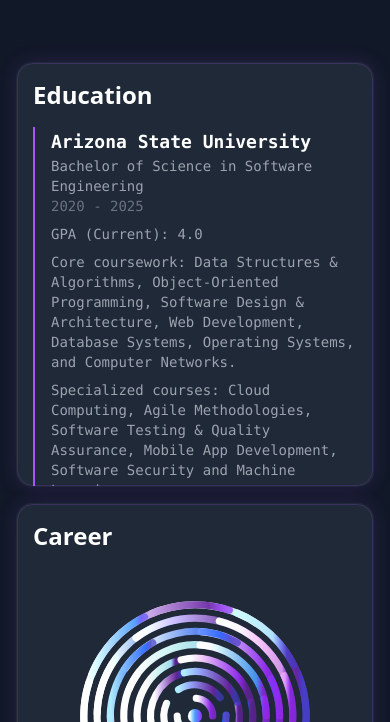
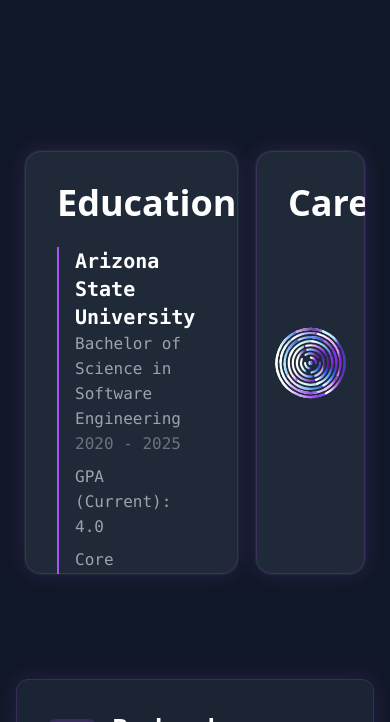
Before and after one commit to Jheathc1/jhWebsite, a React (Vite) app: page / in a window 390 px wide. Shown: the part 1382-2104 px from the top of the page. Built offline with nearby package versions, Linux system fonts and the light colour scheme.

Commit message:
Reverted careerSection mobile formatting

```diff
--- a/src/components/CareerSection.jsx
+++ b/src/components/CareerSection.jsx
@@ -28,16 +28,16 @@
   }, [pendingSection]);
 
   return (
-    <div className="w-full py-12 md:py-24">
+    <div className="w-full py-24">
       <div className="w-full relative">
-        <div className="max-w-7xl mx-auto px-4 md:px-6">
-          <div className="flex flex-col lg:flex-row gap-4 transition-all duration-500 ease-in-out">
+        <div className="max-w-7xl mx-auto px-6 py-10">
+          <div className="flex gap-4 transition-all duration-500 ease-in-out">
             {/* Education Section */}
             <div
-              className={`relative rounded-2xl bg-gray-800 p-4 md:p-8 transition-all duration-500 ease-in-out cursor-pointer overflow-hidden
+              className={`relative rounded-2xl bg-gray-800 p-8 transition-all duration-500 ease-in-out cursor-pointer overflow-hidden
                 border border-transparent hover:border-purple-500/50
-                w-full lg:${activeSection === 'education' ? 'w-[1500px]' : 'w-[500px]'}
-                h-[425px]`}
+                ${activeSection === 'education' ? 'w-[1500px]' : 'w-[500px]'}
+                min-h-[400px] h-[425px]`}
               onClick={() => handleSectionClick('education')}
               style={{
                 boxShadow: '0 0 20px rgba(168, 85, 247, 0.15)',
@@ -49,8 +49,8 @@
                 <div className="absolute inset-0 bg-gradient-to-r from-purple-500/10 to-blue-500/10 rounded-2xl blur-xl" />
               </div>
 
-              <div className="flex items-center justify-between mb-4 md:mb-6">
-                <h2 className="text-2xl md:text-4xl font-bold text-white">Education</h2>
+              <div className="flex items-center justify-between mb-6">
+                <h2 className="text-4xl font-bold text-white">Education</h2>
               </div>
 
               <div
@@ -58,44 +58,44 @@
                   activeSection === 'education' ? 'opacity-100' : 'opacity-0'
                 }`}
               >
-                <div className="space-y-4 md:space-y-8">
+                <div className="space-y-8">
                   <div className="border-l-2 border-purple-500 pl-4">
-                    <h3 className="text-lg md:text-xl font-semibold text-white">
+                    <h3 className="text-xl font-semibold text-white">
                       <DecodeText
                         text="Arizona State University"
                         isActive={activeSection === 'education'}
                         delay={300}
                       />
                     </h3>
-                    <p className="text-sm md:text-base text-gray-400">
+                    <p className="text-gray-400">
                       <DecodeText
                         text="Bachelor of Science in Software Engineering"
                         isActive={activeSection === 'education'}
                         delay={400}
                       />
                     </p>
-                    <p className="text-sm md:text-base text-gray-500">
+                    <p className="text-gray-500">
                       <DecodeText
                         text="2020 - 2025"
                         isActive={activeSection === 'education'}
                         delay={500}
                       />
                     </p>
-                    <p className="text-sm md:text-base text-gray-400 mt-2">
+                    <p className="text-gray-400 mt-2">
                       <DecodeText
                         text="GPA (Current): 4.0"
                         isActive={activeSection === 'education'}
                         delay={600}
                       />
                     </p>
-                    <p className="text-sm md:text-base text-gray-400 mt-2">
+                    <p className="text-gray-400 mt-2">
                         <DecodeText
                           text="Core coursework: Data Structures & Algorithms, Object-Oriented Programming, Software Design & Architecture, Web Development, Database Systems, Operating Systems, and Computer Networks."
                           isActive={activeSection === 'education'}
                           delay={700}
                         />
                       </p>
-                    <p className="text-sm md:text-base text-gray-400 mt-2">
+                      <p className="text-gray-400 mt-2">
                         <DecodeText
                           text="Specialized courses: Cloud Computing, Agile Methodologies, Software Testing & Quality Assurance, Mobile App Development, Software Security and Machine Learning."
                           isActive={activeSection === 'education'}
@@ -127,10 +127,10 @@
 
             {/* Career Section */}
             <div
-              className={`relative rounded-2xl bg-gray-800 p-4 md:p-8 transition-all duration-500 ease-in-out cursor-pointer overflow-hidden
+              className={`relative rounded-2xl bg-gray-800 p-8 transition-all duration-500 ease-in-out cursor-pointer overflow-hidden
                 border border-transparent hover:border-purple-500/50
-                w-full lg:${activeSection === 'career' ? 'w-[1500px]' : 'w-[500px]'}
-                h-[425px]`}
+                ${activeSection === 'career' ? 'w-[1500px]' : 'w-[500px]'}
+                min-h-[400px] h-[425px]`}
               onClick={() => handleSectionClick('career')}
               style={{
                 boxShadow: '0 0 20px rgba(168, 85, 247, 0.15)',
@@ -142,8 +142,8 @@
                 <div className="absolute inset-0 bg-gradient-to-r from-purple-500/10 to-blue-500/10 rounded-2xl blur-xl" />
               </div>
 
-              <div className="flex items-center justify-between mb-4 md:mb-6">
-                <h2 className="text-2xl md:text-4xl font-bold text-white">Career</h2>
+              <div className="flex items-center justify-between mb-6">
+                <h2 className="text-4xl font-bold text-white">Career</h2>
               </div>
 
               <div
@@ -151,30 +151,30 @@
                   activeSection === 'career' ? 'opacity-100' : 'opacity-0'
                 }`}
               >
-                <div className="space-y-4 md:space-y-8">
+                <div className="space-y-8">
                   <div className="border-l-2 border-blue-500 pl-4">
-                    <h3 className="text-lg md:text-xl font-semibold text-white">
+                    <h3 className="text-xl font-semibold text-white">
                       <DecodeText
                         text="Network Operations Engineer"
                         isActive={activeSection === 'career'}
                         delay={300}
                       />
                     </h3>
-                    <p className="text-sm md:text-base text-gray-400">
+                    <p className="text-gray-400">
                       <DecodeText
                         text="Cox Communications"
                         isActive={activeSection === 'career'}
                         delay={400}
                       />
                     </p>
-                    <p className="text-sm md:text-base text-gray-500">
+                    <p className="text-gray-500">
                       <DecodeText
                         text="2021 - Present"
                         isActive={activeSection === 'career'}
                         delay={500}
                       />
                     </p>
-                    <p className="text-sm md:text-base text-gray-400 mt-2">
+                    <p className="text-gray-400 mt-2">
                       <DecodeText
                         text="Leveraged network monitoring tools and technical expertise to redesign infrastructure and diagnose signal issues across RF and optical systems."
                         isActive={activeSection === 'career'}
@@ -184,28 +184,28 @@
                   </div>
 
                   <div className="border-l-2 border-blue-500 pl-4">
-                    <h3 className="text-lg md:text-xl font-semibold text-white">
+                    <h3 className="text-xl font-semibold text-white">
                       <DecodeText
                         text="Core Technology Technician"
                         isActive={activeSection === 'career'}
                         delay={700}
                       />
                     </h3>
-                    <p className="text-sm md:text-base text-gray-400">
+                    <p className="text-gray-400">
                       <DecodeText
                         text="Cox Communications"
                         isActive={activeSection === 'career'}
                         delay={800}
                       />
                     </p>
-                    <p className="text-sm md:text-base text-gray-500">
+                    <p className="text-gray-500">
                       <DecodeText
                         text="2012 - 2021"
                         isActive={activeSection === 'career'}
                         delay={900}
                       />
                     </p>
-                    <p className="text-sm md:text-base text-gray-400 mt-2">
+                    <p className="text-gray-400 mt-2">
                       <DecodeText
                         text="Installed and maintained residential broadband services while providing expert troubleshooting support and mentoring new technicians."
                         isActive={activeSection === 'career'}
@@ -241,4 +241,5 @@
   );
 };
 
+// Use memo to prevent unnecessary rerenders from parent state changes
 export default memo(CareerSection);
```
Lines whose indentation alone changed are shown as unchanged.
